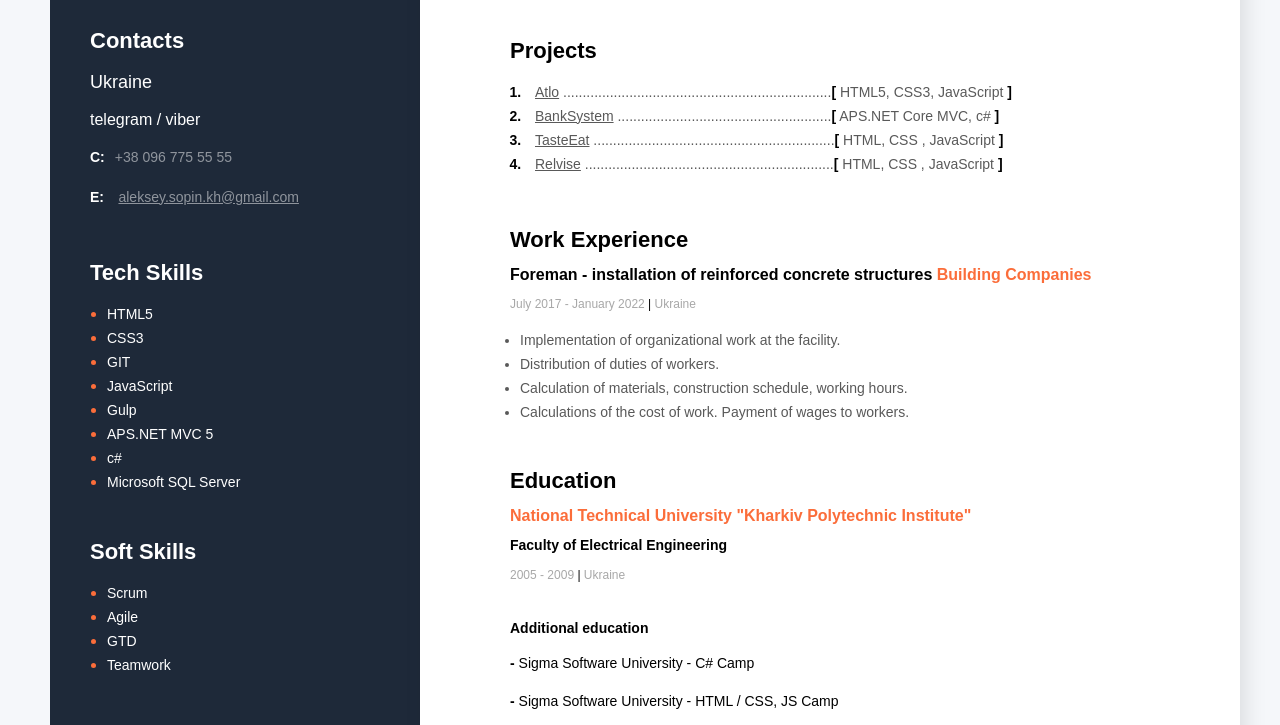
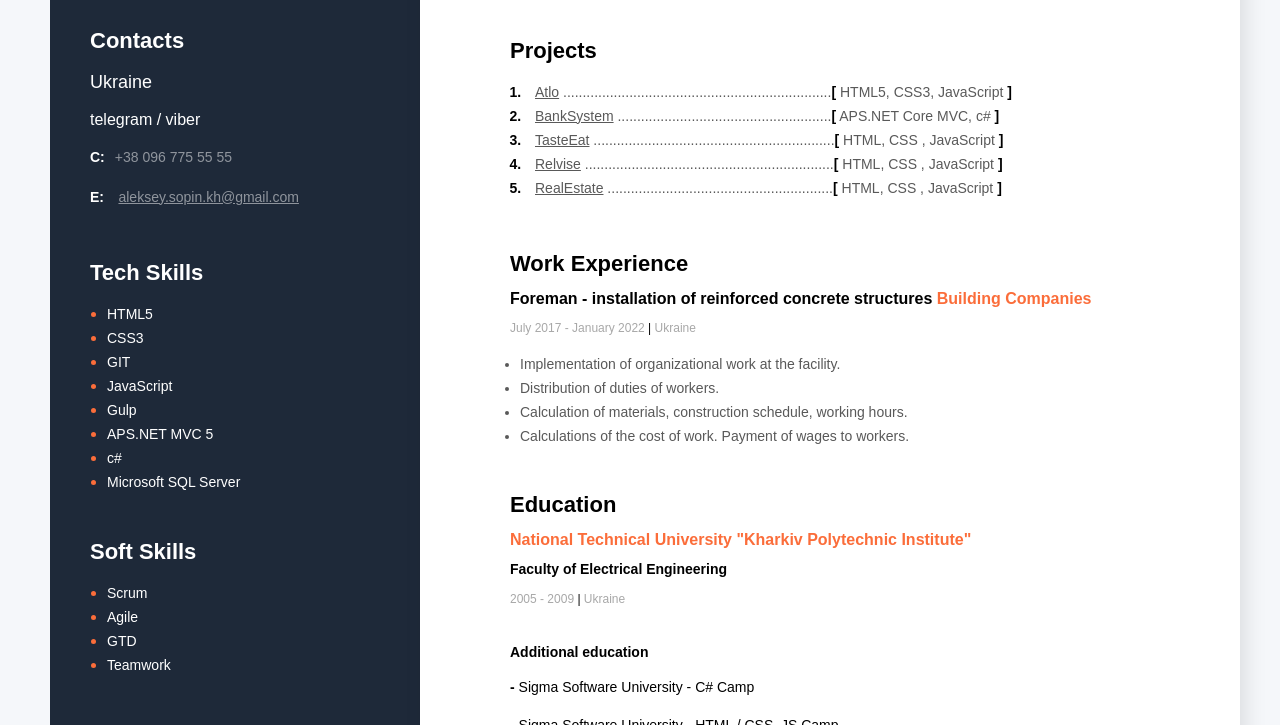
Before and after one commit to Aleksey-Sopin/Resume, a plain HTML site: page index.html in a window 1280 px wide. Shown: the part 375-1100 px from the top of the page. Drawn offline with Linux system fonts and the light colour scheme.

Commit message:
Update index.html

```diff
--- a/index.html
+++ b/index.html
@@ -39,6 +39,10 @@
 					<li class="project-item">
 						<span
 						class="project"><a class="project-link" href="https://aleksey-sopin.github.io/Relvise-master-class/">Relvise</a>	................................................................<span class="project-bracket">[</span> HTML, CSS , JavaScript <span class="project-bracket">]</span></span>
+					</li>
+		 		   <li class="project-item">
+						<span
+						class="project"><a class="project-link" href="https://aleksey-sopin.github.io/RealEstate/">RealEstate</a>	..........................................................<span class="project-bracket">[</span> HTML, CSS , JavaScript <span class="project-bracket">]</span></span>
 					</li>
             </ol>
         </div>
```
